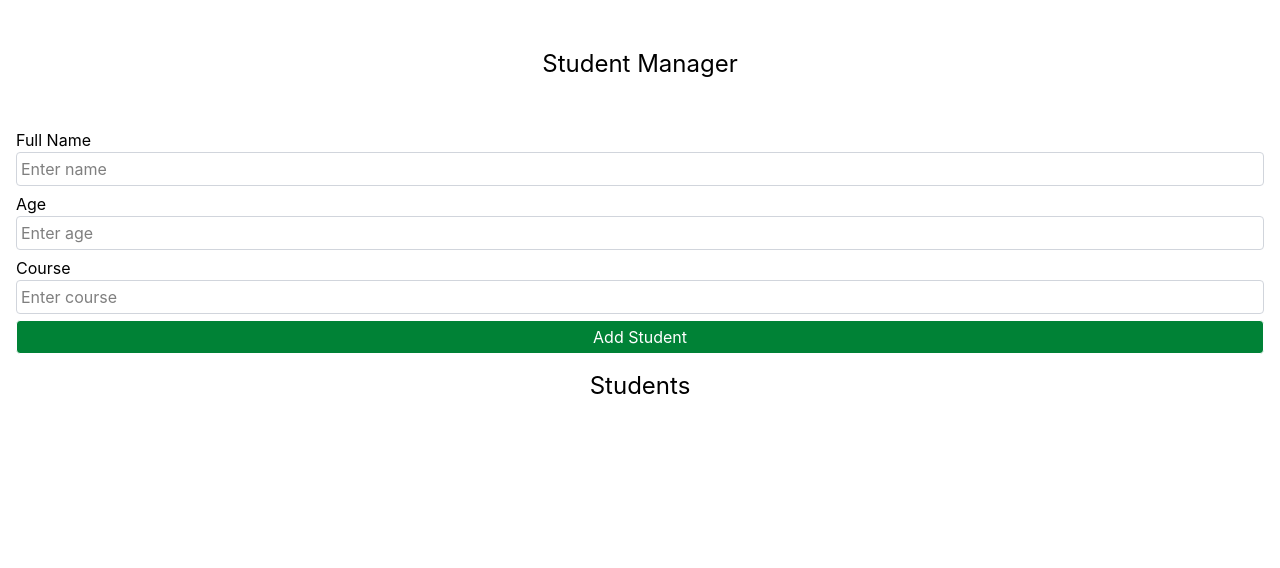
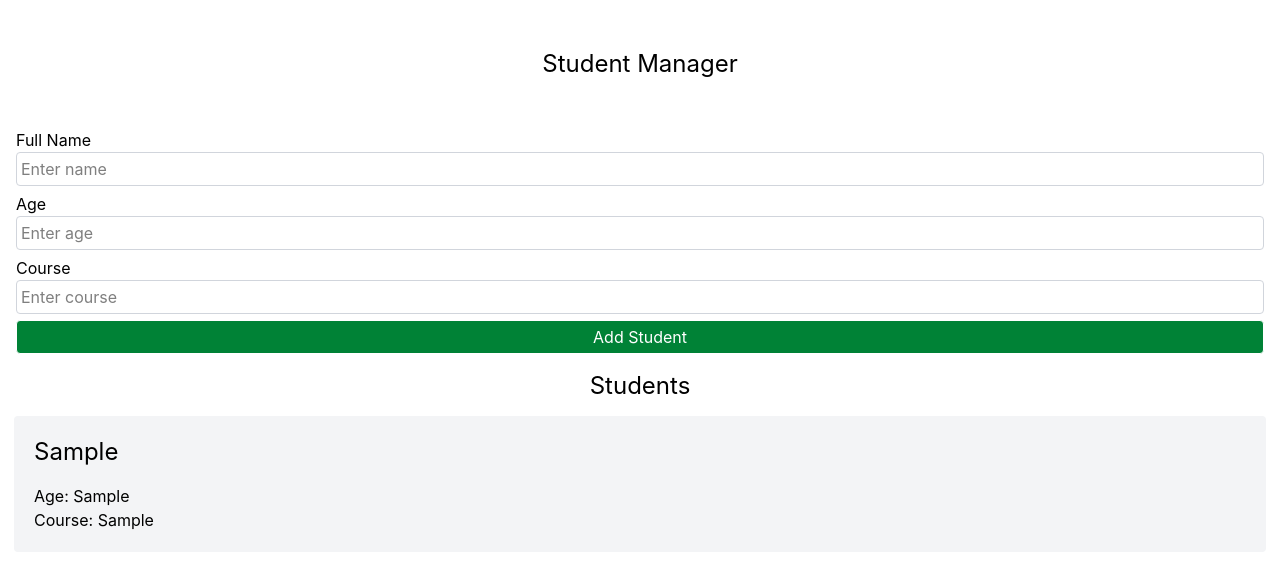
Before and after one commit to rawataayush/student-management-system, a React app: page / in a window 1280 px wide. Both pictures are taken after typing "Sample", "Sample", "Sample" into the empty fields and a click on the button "Add Student". Shown: the top 568 px of the page. Built offline with nearby package versions, Linux system fonts and the light colour scheme; the HTML template or start-up script is replaced by a standard one.

Commit message:
Create student card component and render student data

```diff
--- a/src/components/StudentCard.jsx
+++ b/src/components/StudentCard.jsx
@@ -2,7 +2,12 @@
 
 const StudentCard = ({student}) => {
     return (
-        <div className="flex flex-wrap bg-gray-300">
+        <div className="flex flex-wrap m-3.5">
+            <div className="card w-full p-5 rounded bg-gray-100">
+                <h3 className="text-2xl pb-4 text-wrap">{student.name}</h3>
+                <p>Age: {student.age}</p>
+                <p>Course: {student.course}</p>
+            </div>
         </div>
     )
 }
```
